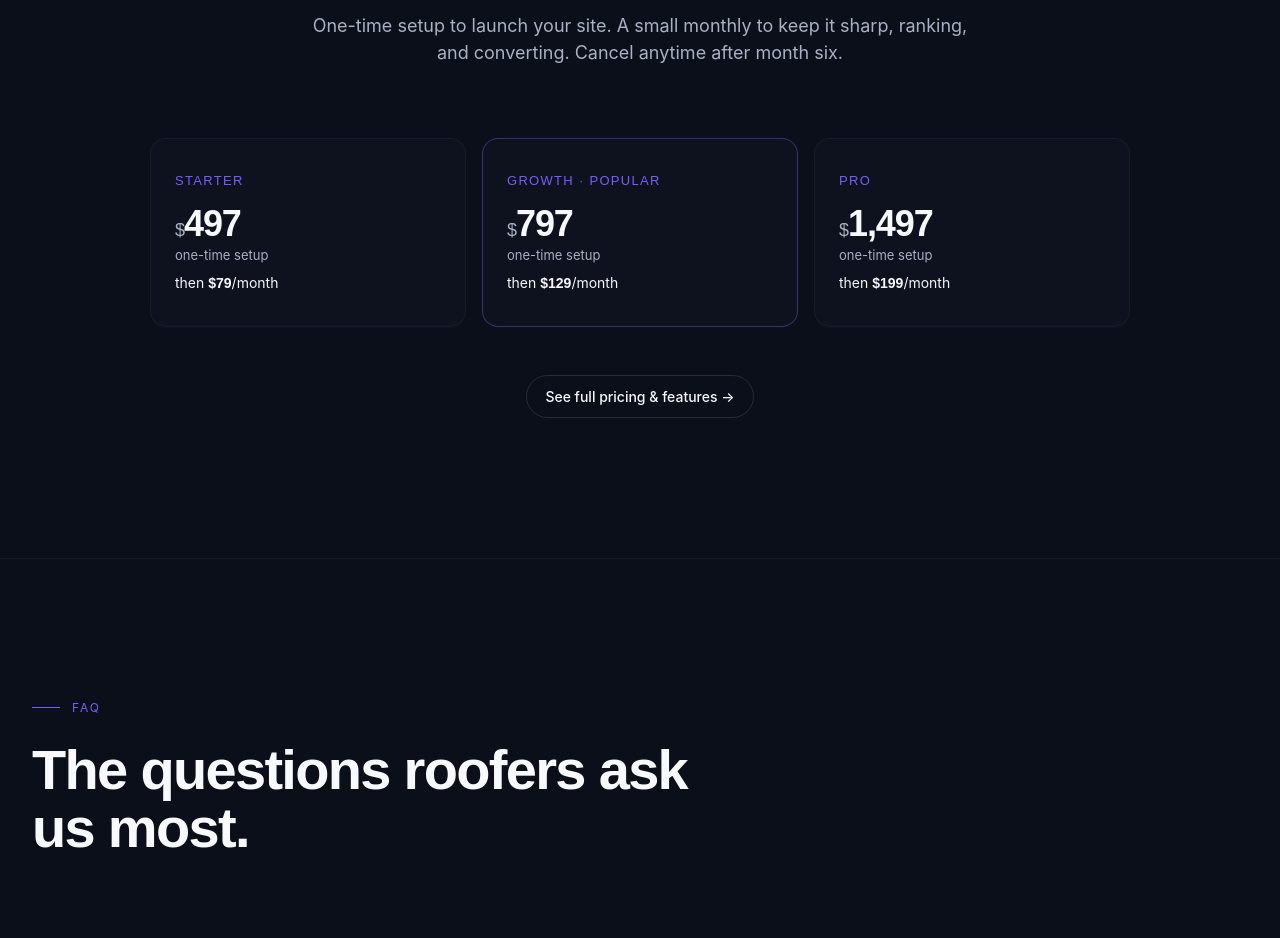
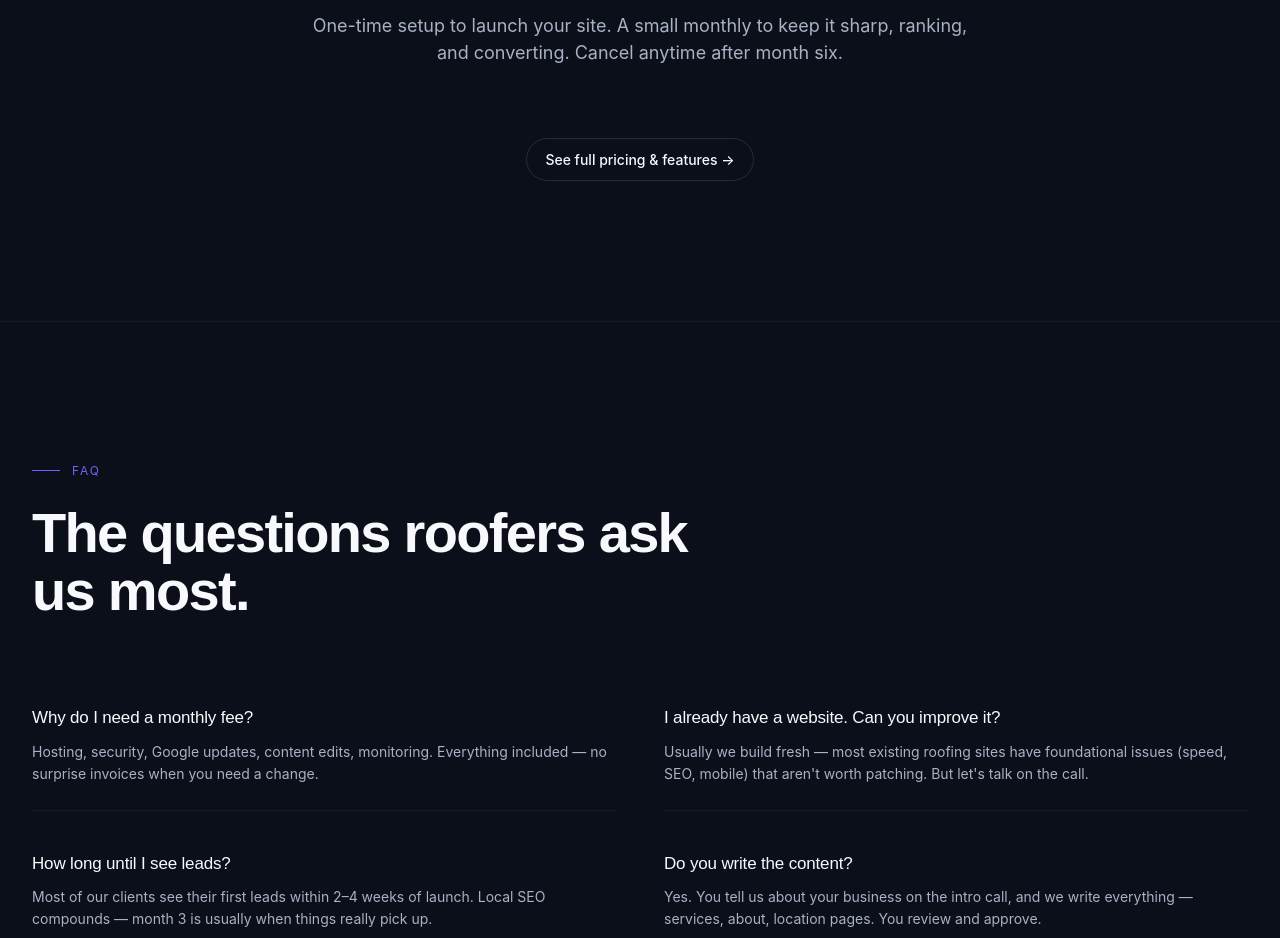
Before and after one commit to zenora-co/zenora-site, a plain HTML site: page roofers.html in a window 1280 px wide. Shown: the part 5120-6058 px from the top of the page. Drawn offline with Linux system fonts and the light colour scheme; a web font is replaced by a local one.

Commit message:
Actualizacion pricing en landing se quito

```diff
--- a/roofers.html
+++ b/roofers.html
@@ -872,7 +872,7 @@
       One-time setup to launch your site. A small monthly to keep it sharp, ranking, and converting. Cancel anytime after month six.
     </p>
 
-    <div class="price-cards">
+    <!-- <div class="price-cards">
       <div class="price-mini">
         <div class="name">Starter</div>
         <div class="amt"><span class="c">$</span>497</div>
@@ -891,7 +891,7 @@
         <div class="sub">one-time setup</div>
         <div class="mon">then <strong>$199</strong>/month</div>
       </div>
-    </div>
+    </div> -->
 
     <div style="margin-top:48px;">
       <a href="pricing.html" class="btn btn-ghost">See full pricing & features →</a>
```
